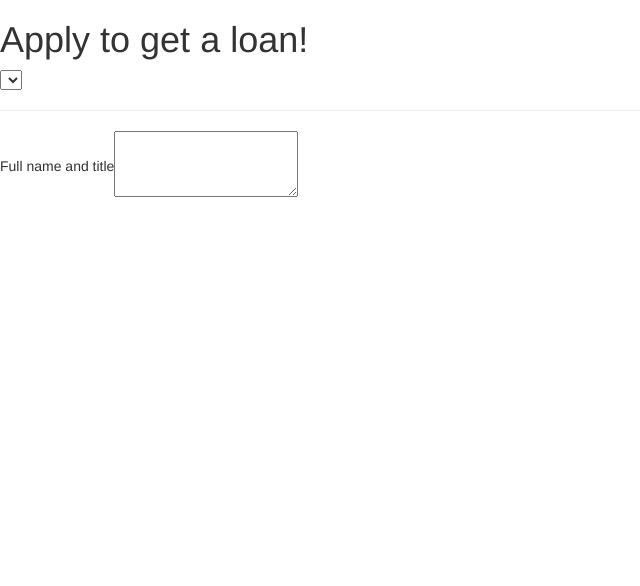
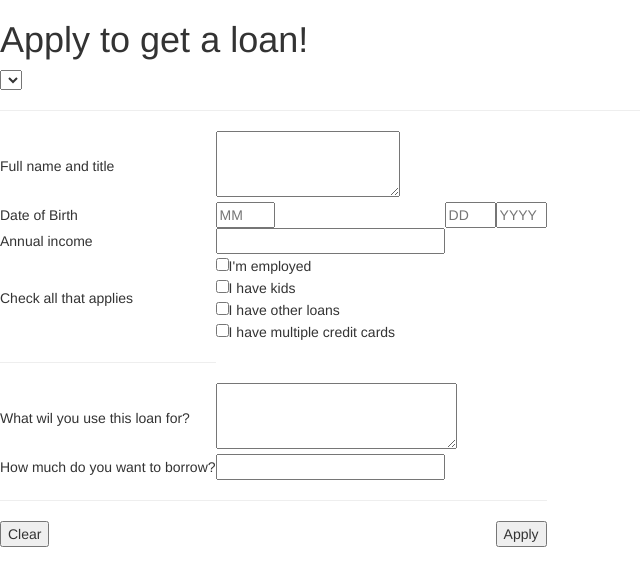
Before and after one commit to stroupjason/JS-GetYourLoanApp, a plain HTML site: page index.html in a window 1280 px wide. Shown: the whole page, without its empty margins (0-640 px from the left). Drawn offline with nearby package versions, Linux system fonts and the light colour scheme.

Commit message:
html structure completed

```diff
--- a/index.html
+++ b/index.html
@@ -21,16 +21,81 @@
     <hr />
 
     <table>
+        <!--First of  Rows-->
         <tr>
             <td>Full name and title</td>
             <td colspan="3"><textarea name="inputLoanPurpose" id="inputName" size="25" rows="3" autocomplete="off" onkeyup="validateApplication();" onblur="validateApplication();"></textarea>
                 <br><label for="" id="inputNameValidation" style="display:none">Name is required</label>
             </td>
         </tr>
-
+        <!--Second Row of  Rows-->
+        <tr>
+            <td>Date of Birth</td>
+            <td><input type="text" name="inputDOBMonth" size="4" maxlength="2" placeholder="MM" autocomplete="off" onblur="validateApplication();"></td>
+            <td><input type="text" name="inputDOBDay" size="3" maxlength="2" placeholder="DD" autocomplete="off" onblur="validateApplication();"></td>
+            <td><input type="text" name="inputDOBYear" size="3" maxlength="4" placeholder="YYYY" autocomplete="off" onblur="validateApplication();"></td>
+        </tr>
+        <!--Third row of  Rows-->
+        <tr>
+            <td></td>
+            <td colspan="3">
+                <label for="" style="display:none">Date is required</label>
+            </td>
+        </tr>
+        <!--Fourth row of  Rows-->
+        <tr>
+            <td>Annual income</td>
+            <td colspan="3"><input name="inputAnnualIncome" id="inputAnnualIncome" size="25" rows="3" autocomplete="off" onkeyup="validateApplication();" onblur="validateApplication();">
+                <br><label for="" id="inputNameValidation" style="display:none;">Income is required</label>
+            </td>
+        </tr>
+        <!--Fifth row of  Rows-->
+        <tr>
+            <td> Check all that applies</td>
+            <td colspan="3">
+                <input type="checkbox" id="IsEmployed">I'm employed<br>
+                <input type="checkbox" id="hasKids">I have kids<br>
+                <input type="checkbox" id="hasLoans">I have other loans<br>
+                <input type="checkbox" id="hasCreditCards">I have multiple credit cards
+            </td>
+        </tr>
+        <!--Sixth row of  Rows-->
+        <tr>
+            <td colospan="4">
+                <!--thematic break between paragraph-level elements (scene change)-->
+                <hr />
+            </td>
+        </tr>
+        <!--Seventh row of  Rows-->
+        <tr>
+            <td>What wil you use this loan for?</td>
+            <td colspan="3"><textarea name="inputLoanPurpose" id="inputLoanPurpose" autocomplete="off" cols="27" rows="3" onkeyup="validateApplication();" onblur="validateApplication();"></textarea>
+                <br><label for="" id="inputLoanPurposeValidation" style="display:none;">Loan amount is required</label></td>
+        </tr>
+        <!--Eight row of  Rows-->
+        <tr>
+            <td>How much do you want to borrow?</td>
+            <td><input type="text" name="inputLoanAmount" id="inputLoanAmount" size="25" autocomplete="off" onkeyup="validateApplication();" onblur="validateApplication();">
+                <br><label for="" id="inputLoanAmountValidation" style="display:none">Loan amount is required</label>
+            </td>
+        </tr>
+        <!--Ninth row of  Rows-->
+        <tr>
+            <td colspan="4">
+                <!--thematic break between paragraph-level elements (scene change)-->
+                <hr />
+            </td>
+        </tr>
+        <!--Tenth row of  Rows-->
+        <tr>
+            <td><button onclick="clearApplication();">Clear</button></td>
+            <td colspan="2" />
+            <td><button onclick="saveApplication();">Apply</button></td>
+        </tr>
     </table>
 
-
+    <br>
+    <div id="riskSummary" formArrayName="riskSummary" class="border" style="display:none;"></div>
 
 </body>
 <script src="scripts/site.js"></script>
```
